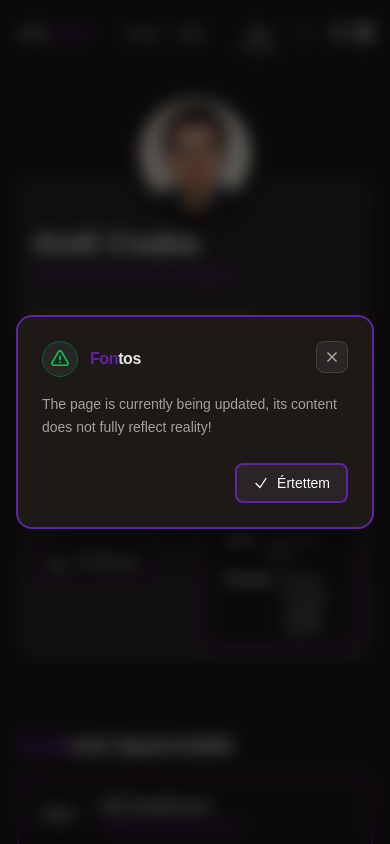
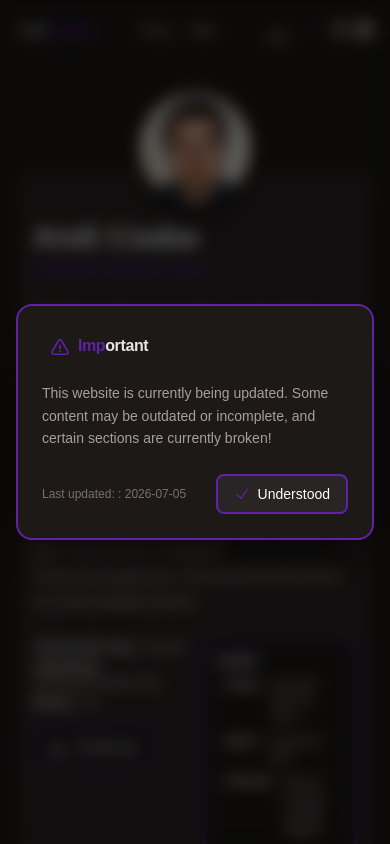
Before and after one commit to CsabaAndi/BrewlessPub, a Next.js app in the folder frontend/: page / in a window 390 px wide. Shown: the top 844 px of the page. Built offline with nearby package versions, Linux system fonts and the light colour scheme.

Commit message:
Apply temporary content updates to bring the portfolio up to date [about, education, work, header, popup, skills, and language sections]

```diff
--- a/frontend/src/components/About/About.tsx
+++ b/frontend/src/components/About/About.tsx
@@ -8,8 +8,8 @@ import { InfoItem, HobbyItem } from "./about.interface"
 
 const INFO_ITEMS: InfoItem[] = [
     { label: 'Tartózkodási hely', value: 'Szeged' },
-    { label: 'Tanulmányok', value: 'Mérnökinformatikus BSc hallgató' },
-    { label: 'Életkor', value: '23' },
+    { label: 'Végzettség', value: 'Mérnökinformatikus BSc' },
+    { label: 'Életkor', value: '25' },
 ]
 
 const HOBBIES: HobbyItem[] = [
@@ -81,18 +81,16 @@ function AboutMe() {
                                 Andi Csaba
                             </h1>
                             <p className="mt-1 text-sm sm:text-lg font-bold text-color-main">
-                                &lt;Mérnökinformatikus hallgató&gt;
+                                &lt;Software Engineer Intern&gt;
                             </p>
                         </div>
 
                         {/* Bio */}
                         <p className="text-stone-400 font-bold leading-relaxed">
-                            A Szegedi Tudományegyetem Természettudományi és Informatikai
-                            Karának{' '}
-                            <strong className="text-stone-300">
-                                utolsó éves, mérnökinformatikus
-                            </strong>{' '}
-                            hallgatója vagyok.
+                            2024 óta dolgozom teljes munkaidőben szoftverfejlesztő gyakornokként a <strong className="text-stone-300">GE HealthCare</strong> szegedi irodájában.
+                            Az első két hónapot töltöttem gyakornoki feladatokkal, azóta viszont junior és medior szintű feladatokat látok el, hivatalosan továbbra is gyakornoki pozícióban.
+
+                            Legmagasabb végzettségem Mérnökinformatikus BSc, amelyet 2025-ben szereztem a Szegedi Tudományegyetem Természettudományi és Informatikai Karán.
                         </p>
 
                         {/* Info grid */}
--- a/frontend/src/components/About/Education.tsx
+++ b/frontend/src/components/About/Education.tsx
@@ -15,7 +15,7 @@ import { Experience, ExperienceGroupProps } from "./about.interface"
 
 // Temporary
 const education: Experience[] = [
-    { startYear: 2019, endYear: 'present', location: 'Szegedi Tudományegyetem', description: 'Mérnökinformatikus BSc' },
+    { startYear: 2019, endYear: 2025, location: 'Szegedi Tudományegyetem', description: 'Mérnökinformatikus BSc' },
     { startYear: 2015, endYear: 2019, location: 'Szekszárdi I. Béla Gimnázium', description: 'Érettségi' },
 ]
 
@@ -24,7 +24,7 @@ const languages: Experience[] = [
 ]
 
 const eduHeading = { colored: 'Tan', rest: 'ulmányok' }
-const langHeading = { colored: 'Lan', rest: 'guages' }
+const langHeading = { colored: 'Nyel', rest: 'vek' }
 
 // Temporary
 
--- a/frontend/src/components/About/StackNew.tsx
+++ b/frontend/src/components/About/StackNew.tsx
@@ -1,9 +1,48 @@
 import * as Icons from '../Icons/ProjectIcons'
 import * as HardwareIcons from '../Icons/HardwareIcon'
 import * as DCIcons from '../Icons/DataCloudIcons'
-import { StackItem, StackGroupProps } from './about.interface'
+import { StackItem, StackGroupProps, TextStackItem, TextStackGroupProps } from './about.interface'
 // do this to other interface imports as well
 // ─── Data ────────────────────────────────────────────────────────────────────
+
+const TEXT_STACK_GROUPS: { name: string; items: TextStackItem[] }[] = [
+    {
+        name: 'Testing & Methodology & Documentation',
+        items: [
+            { label: 'SDLC' },
+            { label: 'Agile' },
+            { label: 'Scrum' },
+            { label: 'ALM' },
+            { label: 'Rally' },
+            { label: 'Confluence' },
+            { label: 'FMEA' },
+            { label: 'DFMEA' },
+            { label: 'TIA' },
+            { label: 'Unit Testing' },
+            { label: 'BDD Testing' },
+            { label: 'V&V Testing' },
+            { label: 'Playwright' },
+            { label: 'Selenium' },
+            { label: 'Cucumber' },
+            { label: 'JMeter' },
+            { label: 'JUnit' },
+        ],
+    },
+    {
+        name: 'Healthcare',
+        items: [
+            { label: 'GEHC CPACS' },
+            { label: 'GEHC TPACS' },
+            { label: 'GEHC Enterprise Archive' },
+            { label: 'GEHC Viewers' },
+            { label: 'GEHC Reporting Systems' },
+            { label: 'DICOM' },
+            { label: 'HL7' },
+            { label: 'FHIR' },
+        ],
+    },
+]
+
 
 const STACK_GROUPS: { name: string; items: StackItem[] }[] = [
     {
@@ -46,17 +85,36 @@ const StackGroup: React.FC<StackGroupProps> = ({ name, items }) => (
         <h3 className="text-center text-sm font-extrabold tracking-tight text-stone-400 uppercase sm:text-xs">
             {name}
         </h3>
-
-        <div className="mt-3 flex flex-wrap justify-center gap-4 rounded-xl bg-stone-800 px-3 py-4 shadow-xl shadow-black/30 md:gap-8 sm:px-4 sm:py-5">
+        <div className="mt-3 flex flex-wrap justify-center gap-6 px-3 py-4 md:gap-10 sm:px-4 sm:py-5">
             {items.map(({ icon: Icon, label }) => (
                 <div
                     key={label}
                     title={label}
                     aria-label={label}
-                    className="flex items-center justify-center transition-opacity duration-200 hover:opacity-70"
+                    className="flex items-center justify-center transition-transform duration-200 hover:scale-110 hover:opacity-80"
                 >
                     <Icon size_min={16} size_standard={32} />
                 </div>
+            ))}
+        </div>
+    </div>
+)
+
+
+const TextStackGroup: React.FC<TextStackGroupProps> = ({ name, items }) => (
+    <div className="p-2">
+        <h3 className="text-center text-sm font-extrabold tracking-tight text-stone-400 uppercase sm:text-xs">
+            {name}
+        </h3>
+        <div className="mt-3 grid grid-cols-3 gap-3 px-3 py-2 md:gap-4">
+            {items.map(({ label }) => (
+                <span
+                    key={label}
+                    title={label}
+                    className="flex h-7 items-center justify-center overflow-hidden truncate whitespace-nowrap rounded-full border border-purple-800/30 bg-stone-800/40 px-2 text-center text-[9px] font-medium text-stone-300 transition-colors duration-200 hover:border-purple-500/70 hover:bg-purple-900/30 hover:text-purple-100 sm:h-8 sm:px-3 sm:text-xs"
+                >
+                    {label}
+                </span>
             ))}
         </div>
     </div>
@@ -78,10 +136,12 @@ function StackNew() {
                 <span className="text-color-main">Szak</span>
                 mai ismeretek
             </h2>
-
-            <div className="space-y-4 rounded-xl px-2 py-4 sm:p-6">
+            <div className="space-y-6 px-2 py-4 sm:p-6">
                 {STACK_GROUPS.map((group) => (
                     <StackGroup key={group.name} name={group.name} items={group.items} />
+                ))}
+                {TEXT_STACK_GROUPS.map((group) => (
+                    <TextStackGroup key={group.name} name={group.name} items={group.items} />
                 ))}
             </div>
         </section>
--- a/frontend/src/components/About/Work.tsx
+++ b/frontend/src/components/About/Work.tsx
@@ -24,7 +24,7 @@ function Work() {
         <section id='sect_xxx_work' className='px-4 mb-12 sm:p-0 sm:px-4 md:px-8'>
             <h2 className='pb-4 sm:pb-6 text-2xl font-extrabold tracking-tight text-stone-200 sm:text-3xl'>
                 <span className='text-color-main'>Szak</span>
-                mai tapasztalat
+                mai tapasztalat - <span className="text-red-400">Work In Progress</span>
             </h2>
             <div className='grid grid-cols-1 lg:grid-cols-6 md:grid-cols-8 sm:grid-cols-6'>
                 <div className='lg:col-span-4 lg:col-start-2 md:col-span-6 md:col-start-2 sm:col-span-6 sm:col-start-1'>
--- a/frontend/src/components/LangChooser.tsx
+++ b/frontend/src/components/LangChooser.tsx
@@ -6,7 +6,7 @@ export default function LangChooser() {
     const { lang, setLang } = useLang();
 
     return (
-        <div className="flex items-center gap-1 font-mono text-sm tracking-widest uppercase">
+        <div className="flex items-center gap-1 font-mono text-[6px] sm:text-sm tracking-widest uppercase">
             <button
                 onClick={() => setLang("en")}
                 className={`px-2 py-1 transition-all duration-200 ${lang === "en"
--- a/frontend/src/components/Popup.tsx
+++ b/frontend/src/components/Popup.tsx
@@ -37,39 +37,29 @@ export default function Popup() {
                 onClick={e => e.stopPropagation()}
             >
                 <div className='flex items-start justify-between gap-x-4 mb-4'>
-                    <div className='flex items-center gap-x-3'>
-                        <span className='flex shrink-0 items-center justify-center w-9 h-9 rounded-full border border-green-800 bg-stone-800'>
+                    <div className='flex items-center'>
+                        <span className='flex shrink-0 items-center justify-center w-9 h-9 rounded-full'>
                             <svg xmlns="http://www.w3.org/2000/svg" fill="none" viewBox="0 0 24 24"
                                 strokeWidth="2" stroke="currentColor"
-                                className="w-5 h-5 text-green-500">
+                                className="w-5 h-5 text-color-main">
                                 <path strokeLinecap="round" strokeLinejoin="round"
                                     d="M12 9v3.75m-9.303 3.376c-.866 1.5.217 3.374 1.948 3.374h14.71c1.73 0 2.813-1.874 1.948-3.374L13.949 3.378c-.866-1.5-3.032-1.5-3.898 0L2.697 16.126ZM12 15.75h.007v.008H12v-.008Z" />
                             </svg>
                         </span>
-                        <h2 className='text-base sm:text-lg font-extrabold tracking-tight text-stone-200'>
-                            <span className='text-color-main'>Fon</span>
-                            tos
+                        <h2 className='text-base sm:text-lg font-extrabold tracking-tight text-stone-200 leading-none -mt-1'>
+                            <span className='text-color-main'>Imp</span>
+                            ortant
                         </h2>
                     </div>
 
-                    <button
-                        onClick={handleClose}
-                        aria-label="Close"
-                        className='flex shrink-0 items-center justify-center w-8 h-8 rounded-lg
-                                   border border-stone-700 bg-stone-800 text-stone-400
-                                   hover:border-green-800 hover:text-stone-200
-                                   transition-colors duration-150'
-                    >
-                        <svg xmlns="http://www.w3.org/2000/svg" fill="none" viewBox="0 0 24 24"
-                            strokeWidth="2.5" stroke="currentColor" className="w-4 h-4">
-                            <path strokeLinecap="round" strokeLinejoin="round" d="M6 18 18 6M6 6l12 12" />
-                        </svg>
-                    </button>
                 </div>
                 <p className='text-sm sm:text-base text-stone-400 leading-relaxed mb-6'>
                     {translate('popup.important')}
                 </p>
-                <div className='flex justify-end'>
+                <div className='flex items-center justify-between gap-x-4'>
+                    <span className='text-xs text-stone-500'>
+                        {translate('popup.lastUpdatedLabel')}: {translate('popup.lastUpdatedDate')}
+                    </span>
                     <button
                         onClick={handleClose}
                         className='flex items-center gap-x-2 rounded-lg border-2 border-color-main
@@ -77,10 +67,10 @@ export default function Popup() {
                                    hover:bg-stone-700 transition-colors duration-150'
                     >
                         <svg xmlns="http://www.w3.org/2000/svg" fill="none" viewBox="0 0 24 24"
-                            strokeWidth="2" stroke="currentColor" className="w-4 h-4">
-                            <path strokeLinecap="round" strokeLinejoin="round" d="m4.5 12.75 6 6 9-13.5" />
+                            strokeWidth="2" stroke="currentColor" className="w-4 h-4 text-color-main">
+                            <path strokeLinecap="round" strokeLinejoin="round" d="m4.5 12.75 6 6 9-13.5"/>
                         </svg>
-                        Értettem
+                        Understood
                     </button>
                 </div>
             </div>
--- a/frontend/src/i18/en.json
+++ b/frontend/src/i18/en.json
@@ -1,6 +1,8 @@
 {
     "popup": {
-        "important": "The page is currently being updated, its content does not fully reflect reality!"
+        "important": "This website is currently being updated. Some content may be outdated or incomplete, and certain sections are currently broken!",
+        "lastUpdatedLabel": "Last updated: ",
+        "lastUpdatedDate": "2026-07-05"
     },
     "global": {
         "firstname": "Csaba",
--- a/frontend/src/i18/hu.json
+++ b/frontend/src/i18/hu.json
@@ -1,6 +1,8 @@
 {
     "popup": {
-        "important": "Az oldal frissítés alatt áll, tartalma nem teljes mértékben egyezik meg a valósággal!!"
+        "important": "Az oldal frissítés alatt áll, tartalma nem teljes mértékben egyezik meg a valósággal!!",
+        "lastUpdatedLabel": "Utoljára frissítve: ",
+        "lastUpdatedDate": "2026-07-05"
     },
     "global": {
         "firstname": "Csaba",
```
Also changed, not shown: frontend/src/components/About/about.interface.ts (+9 -0 lines).
